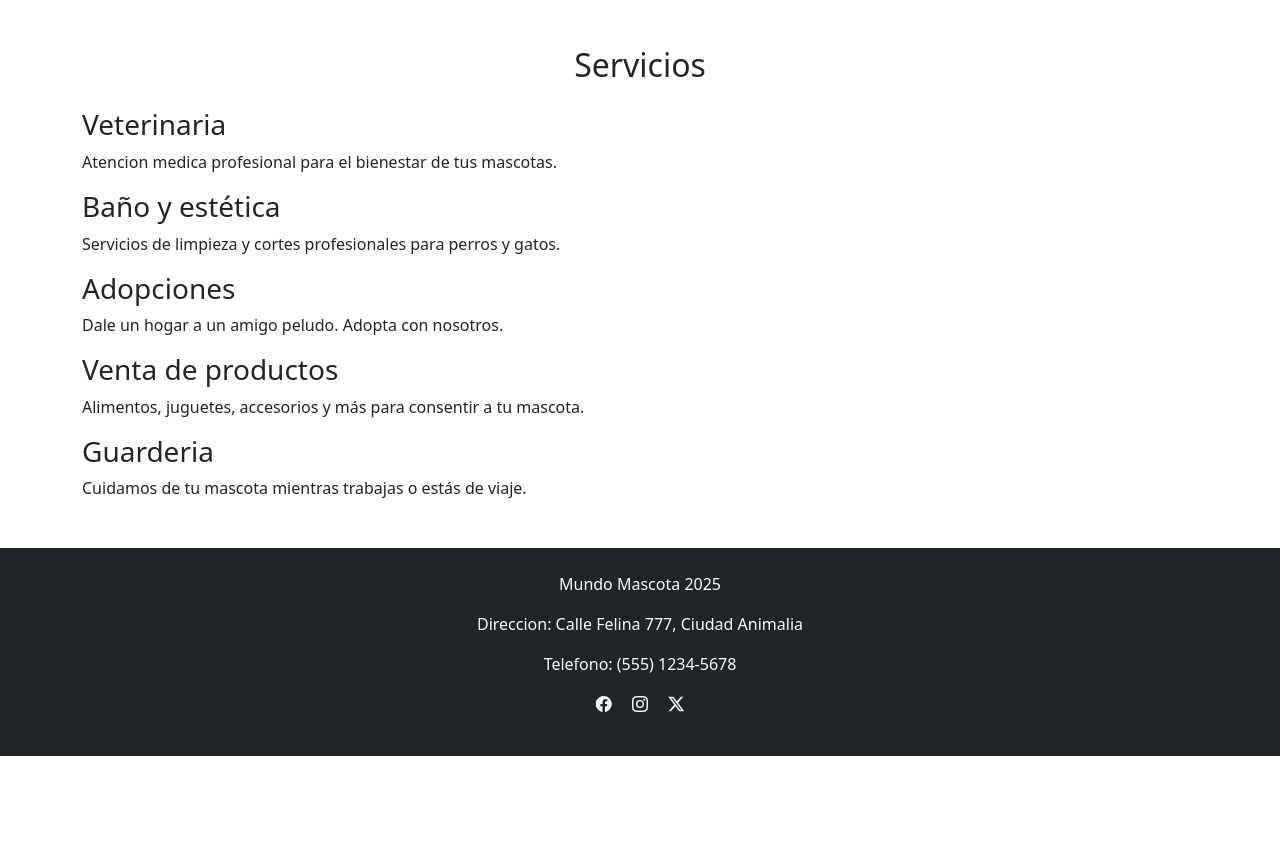
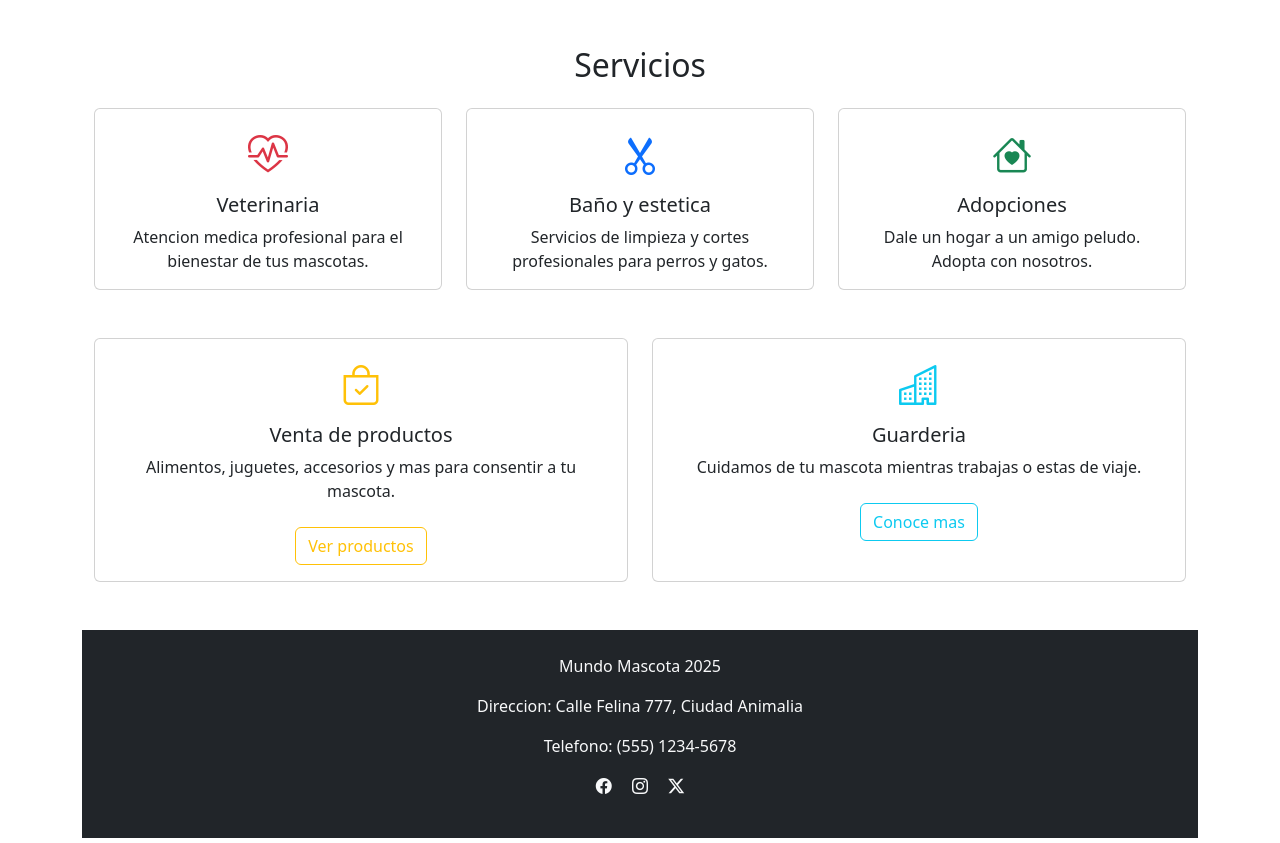
Before and after one commit to Jimfyx/Programacion-V-Bootstrap5, a plain HTML site: page index.html in a window 1280 px wide. Shown: the part 1018-1861 px from the top of the page. Before the commit the page ends 1774 px from the top, so only its background shows below. Drawn offline with nearby package versions, Linux system fonts and the light colour scheme.

Commit message:
agregadas cards,grid,icons,buttons

```diff
--- a/index.html
+++ b/index.html
@@ -64,30 +64,62 @@
     </div>
 
     <main class="container my-5">
-        <section>
-          <h2 class="text-center mb-4">Servicios</h2>
-          <article>
-            <h3>Veterinaria</h3>
-            <p>Atencion medica profesional para el bienestar de tus mascotas.</p>
-          </article>
-          <article>
-            <h3>Baño y estética</h3>
-            <p>Servicios de limpieza y cortes profesionales para perros y gatos.</p>
-          </article>
-          <article>
-            <h3>Adopciones</h3>
-            <p>Dale un hogar a un amigo peludo. Adopta con nosotros.</p>
-          </article>
-          <article>
-            <h3>Venta de productos</h3>
-            <p>Alimentos, juguetes, accesorios y más para consentir a tu mascota.</p>
-          </article>
-          <article>
-            <h3>Guarderia</h3>
-            <p>Cuidamos de tu mascota mientras trabajas o estás de viaje.</p>
-          </article>
-        </section>
-      </main>
+        <main class="container my-5">
+            <h2 class="text-center mb-4">Servicios</h2>
+            <div class="row g-4">
+              <div class="col-md-4">
+                <div class="card h-100">
+                  <div class="card-body text-center">
+                    <i class="bi bi-heart-pulse fs-1 text-danger"></i>
+                    <h5 class="card-title mt-2">Veterinaria</h5>
+                    <p class="card-text">Atencion medica profesional para el bienestar de tus mascotas.</p>
+                  </div>
+                </div>
+              </div>
+              <div class="col-md-4">
+                <div class="card h-100">
+                  <div class="card-body text-center">
+                    <i class="bi bi-scissors fs-1 text-primary"></i>
+                    <h5 class="card-title mt-2">Baño y estetica</h5>
+                    <p class="card-text">Servicios de limpieza y cortes profesionales para perros y gatos.</p>
+                  </div>
+                </div>
+              </div>
+              <div class="col-md-4">
+                <div class="card h-100">
+                  <div class="card-body text-center">
+                    <i class="bi bi-house-heart fs-1 text-success"></i>
+                    <h5 class="card-title mt-2">Adopciones</h5>
+                    <p class="card-text">Dale un hogar a un amigo peludo. Adopta con nosotros.</p>
+                  </div>
+                </div>
+              </div>
+            </div>
+
+            <div class="row mt-4 g-4">
+              <div class="col-md-6">
+                <div class="card h-100">
+                  <div class="card-body text-center">
+                    <i class="bi bi-bag-check fs-1 text-warning"></i>
+                    <h5 class="card-title mt-2">Venta de productos</h5>
+                    <p class="card-text">Alimentos, juguetes, accesorios y mas para consentir a tu mascota.</p>
+                    <a href="#" class="btn btn-outline-warning mt-2">Ver productos</a>
+                  </div>
+                </div>
+              </div>
+              <div class="col-md-6">
+                <div class="card h-100">
+                  <div class="card-body text-center">
+                    <i class="bi bi-buildings fs-1 text-info"></i>
+                    <h5 class="card-title mt-2">Guarderia</h5>
+                    <p class="card-text">Cuidamos de tu mascota mientras trabajas o estas de viaje.</p>
+                    <a href="#" class="btn btn-outline-info mt-2">Conoce mas</a>
+                  </div>
+                </div>
+              </div>
+            </div>
+          </main>
+
 
       <footer class="bg-dark text-light text-center py-4">
         <p>Mundo Mascota 2025</p>
```
